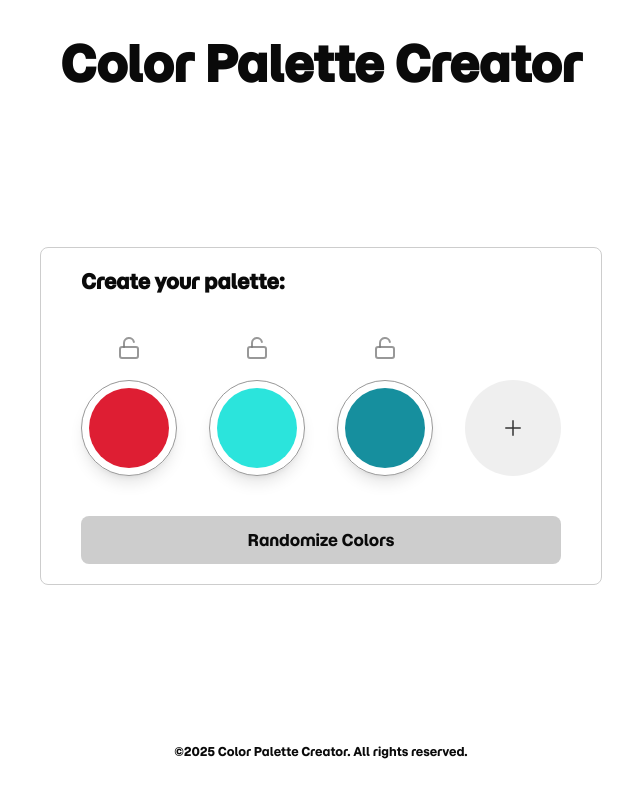
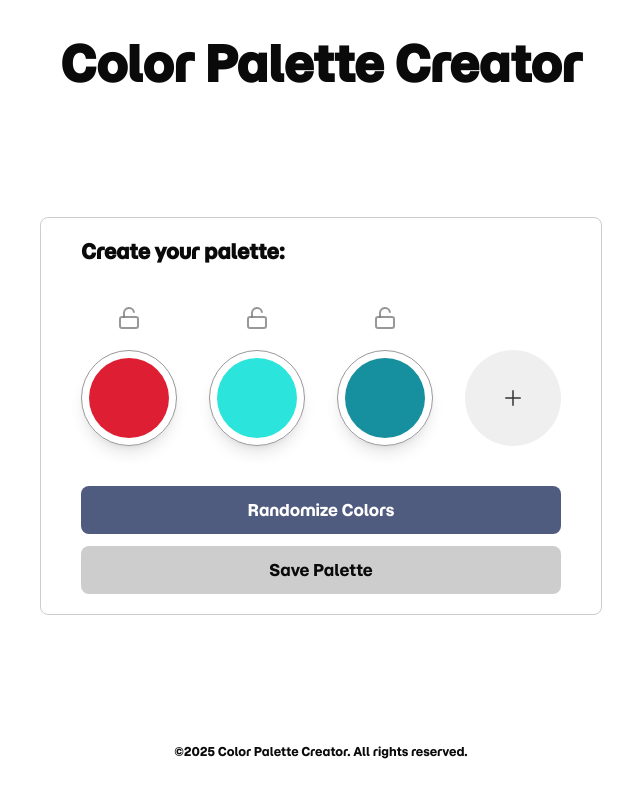
Before and after one commit to DanielG808/color-palette-creator, a Next.js app: page / in a window 1280 px wide. Shown: the whole page, without its empty margins (319-959 px from the left). Built offline with nearby package versions, Linux system fonts and the light colour scheme.

Commit message:
added save-palette-button

```diff
--- a/components/color-palette-canvas.tsx
+++ b/components/color-palette-canvas.tsx
@@ -7,6 +7,7 @@ import RandomizeColorsButton from "./randomize-colors-button";
 
 // hooks
 import useColorPaletteCanvas from "@/lib/hooks/useColorPaletteCanvas";
+import SavePaletteButton from "./save-palette-button";
 
 export default function ColorPaletteCanvas() {
   const {
@@ -36,6 +37,7 @@ export default function ColorPaletteCanvas() {
         copyHexCode={copyHexCode}
       />
       <RandomizeColorsButton allLocked={allLocked} onClick={randomizeColors} />
+      <SavePaletteButton />
     </section>
   );
 }
--- a/components/randomize-colors-button.tsx
+++ b/components/randomize-colors-button.tsx
@@ -11,7 +11,7 @@ export default function RandomizeColorsButton({
     <button
       disabled={allLocked}
       onClick={onClick}
-      className="flex justify-center items-center p-3 mt-10 rounded-md bg-calm-3/75 hover:bg-calm-3 cursor-pointer duration-200 disabled:cursor-not-allowed disabled:bg-calm-2/50 disabled:text-calm-5/50"
+      className="flex justify-center items-center p-3 mt-10 rounded-md text-background bg-blue-950/75 hover:bg-blue-950/85 cursor-pointer duration-200 disabled:cursor-not-allowed disabled:bg-calm-2/50 disabled:text-calm-5/50"
     >
       Randomize Colors
     </button>
--- /dev/null
+++ b/components/save-palette-button.tsx
@@ -0,0 +1,7 @@
+export default function SavePaletteButton() {
+  return (
+    <button className="flex justify-center items-center p-3 mt-3 rounded-md bg-calm-3/75 hover:bg-calm-3 cursor-pointer duration-200 disabled:cursor-not-allowed disabled:bg-calm-2/50 disabled:text-calm-5/50">
+      Save Palette
+    </button>
+  );
+}
```
